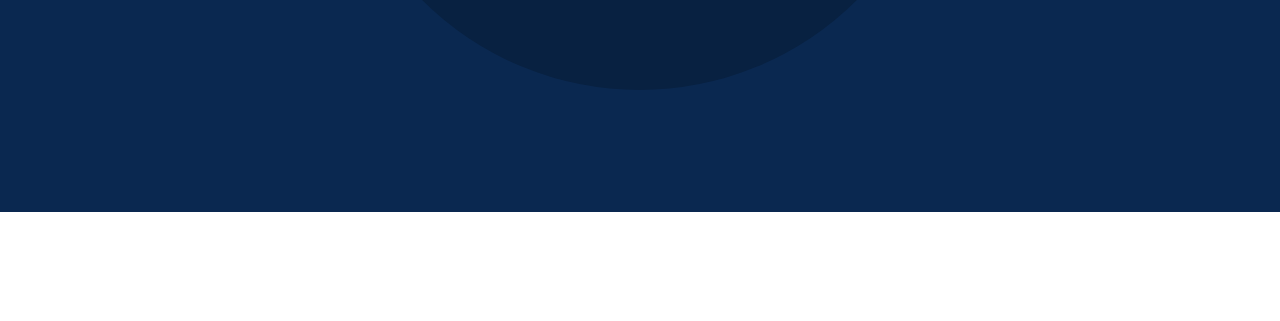
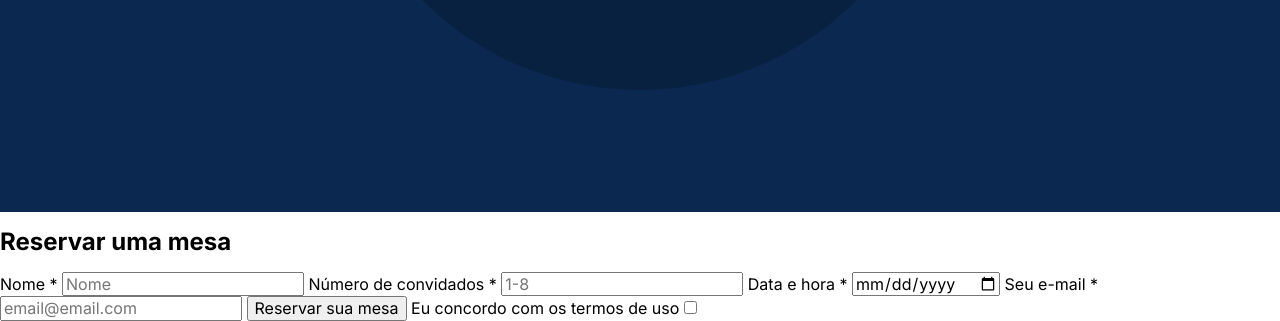
Before and after one commit to tajratheodoro/web_project_coffeeshop, a plain HTML site: page index.html in a window 1280 px wide. Shown: the part 1446-1767 px from the top of the page. Before the commit the page ends 1658 px from the top, so only its background shows below. Drawn offline with Linux system fonts and the light colour scheme.

Commit message:
form added

```diff
--- a/index.html
+++ b/index.html
@@ -108,7 +108,50 @@
           </div>
         </section>
 
-        <section class="reservation" id="reservation"></section>
+        <section class="reservation" id="reservation">
+          <h2 class="reservation__title">Reservar uma mesa</h2>
+
+          <form class="reservation__form form">
+            <label class="form__label" for="name">Nome *</label>
+            <input
+              class="form__input"
+              id="name"
+              type="text"
+              placeholder="Nome"
+            />
+
+            <label class="form__label" for="number"
+              >Número de convidados *</label
+            >
+            <input
+              class="form__input"
+              id="number"
+              min="1"
+              max="8"
+              placeholder="1-8"
+            />
+
+            <label class="form__label" for="date">Data e hora *</label>
+            <input class="form__input" id="date" type="date" />
+
+            <label class="form__label" for="email">Seu e-mail *</label>
+            <input
+              class="form__input"
+              id="email"
+              type="email"
+              placeholder="email@email.com"
+            />
+
+            <button class="form__buttom" type="submit">
+              Reservar sua mesa
+            </button>
+
+            <label class="form__label form__label_type_checkbox">
+              Eu concordo com os termos de uso
+            </label>
+            <input type="checkbox" class="form__checkbox" required />
+          </form>
+        </section>
       </main>
 
       <footer class="footer" id="footer"></footer>
```
